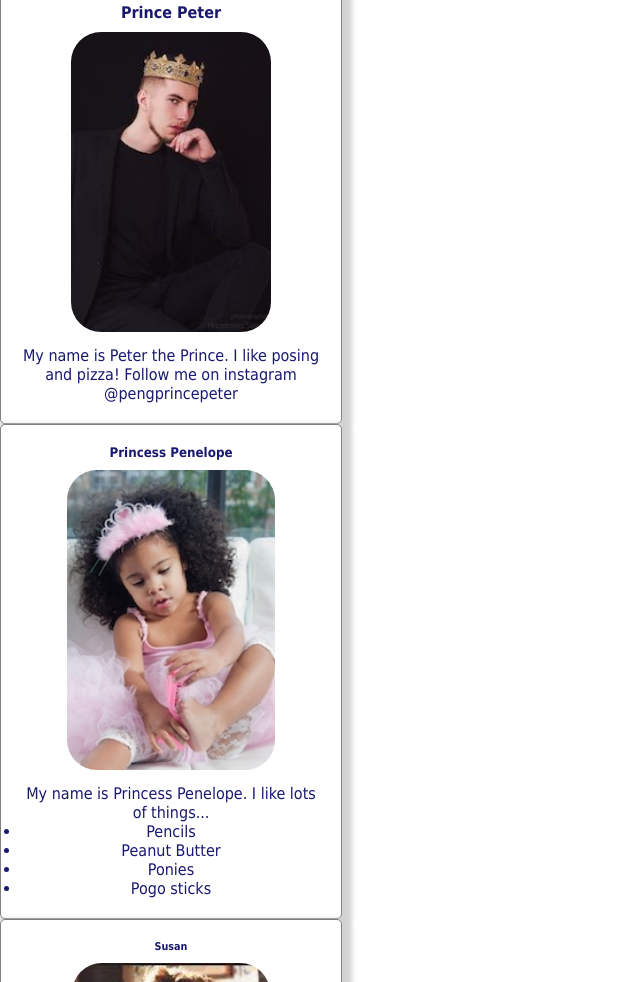
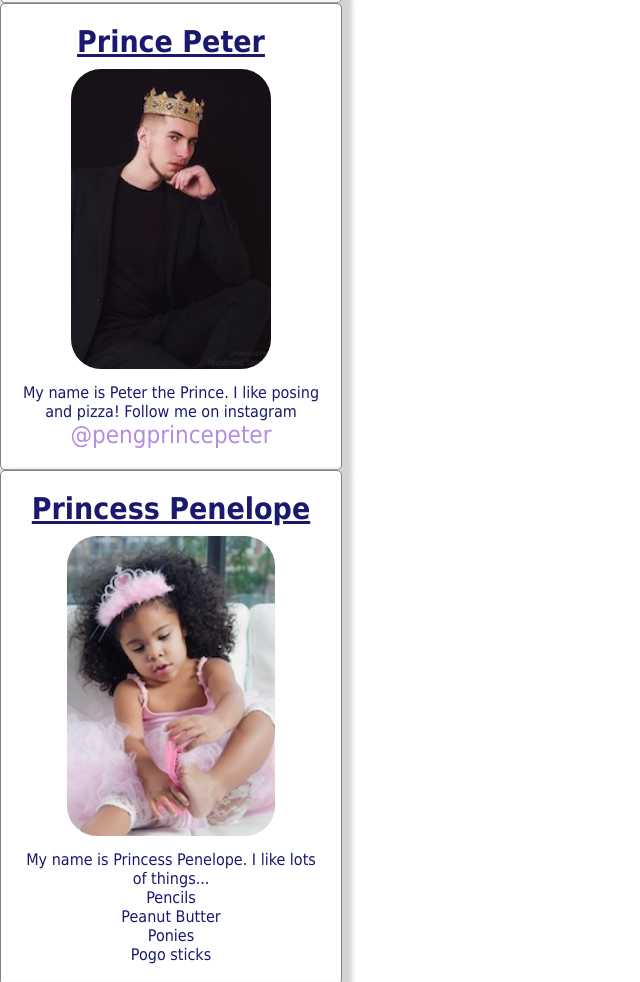
Before and after one commit to Nathan-Beers/nology-coursework, a plain HTML site: page 02-web-fundamentals/index.html in a window 1280 px wide. Shown: the part 1105-2087 px from the top of the page, without its empty margins (0-640 px from the left). Drawn offline with Linux system fonts and the light colour scheme.

Commit message:
Small styling tweak -styling added to h2-h6 elements -list-style none for #penelope-list -span added for instgram handle with style changes

```diff
--- a/02-web-fundamentals/index.html
+++ b/02-web-fundamentals/index.html
@@ -31,14 +31,14 @@
     <div class="card">
       <h4 id="prince">Prince Peter</h4>
       <img src="./resources/prince-peter.jpeg" alt="Prince Peter">
-      <p>My name is Peter the Prince. I like posing and pizza! Follow me on instagram @pengprincepeter</p>
+      <p>My name is Peter the Prince. I like posing and pizza! Follow me on instagram <span>@pengprincepeter</span></p>
     </div>
 
     <div class="card">
       <h5>Princess Penelope</h5>
       <img src="./resources/princess-penelope.jpeg" alt="Princess Penelope">
       <p>My name is Princess Penelope. I like lots of things...</p>
-      <ul>
+      <ul id="penelope-list">
           <li>Pencils</li>
           <li>Peanut Butter</li>
           <li>Ponies</li>
--- a/02-web-fundamentals/style.css
+++ b/02-web-fundamentals/style.css
@@ -38,3 +38,17 @@ header h1 {
     min-height: 300px;
     border-radius: 30px;
 }
+
+h2, h3, h4, h5, h6 {
+    text-decoration: underline;
+    font-size: 30px;
+}
+
+#penelope-list {
+    list-style-type: none;
+}
+
+span {
+    font-size: 1.5em;
+    color: #b48ce0;
+}
```
